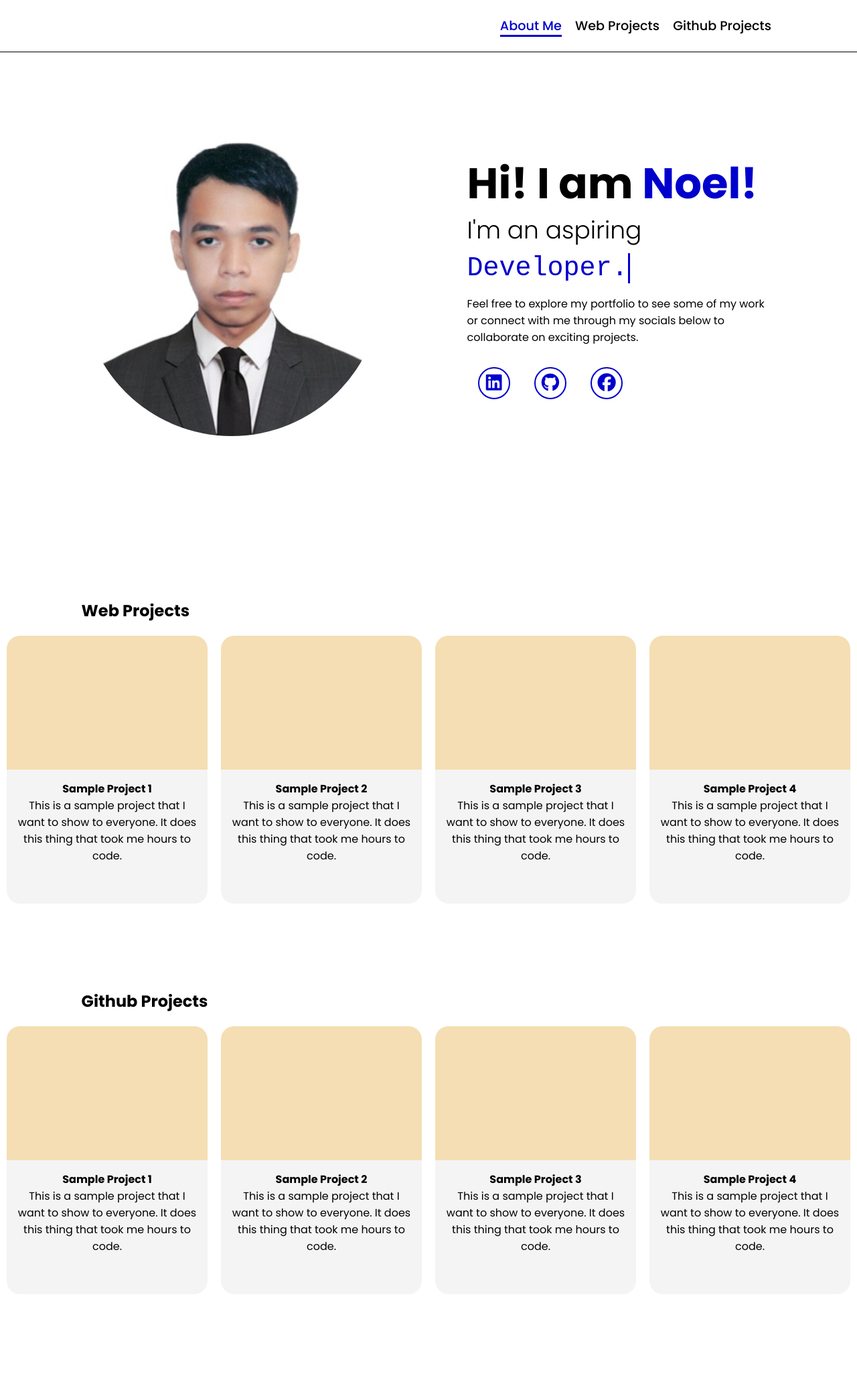
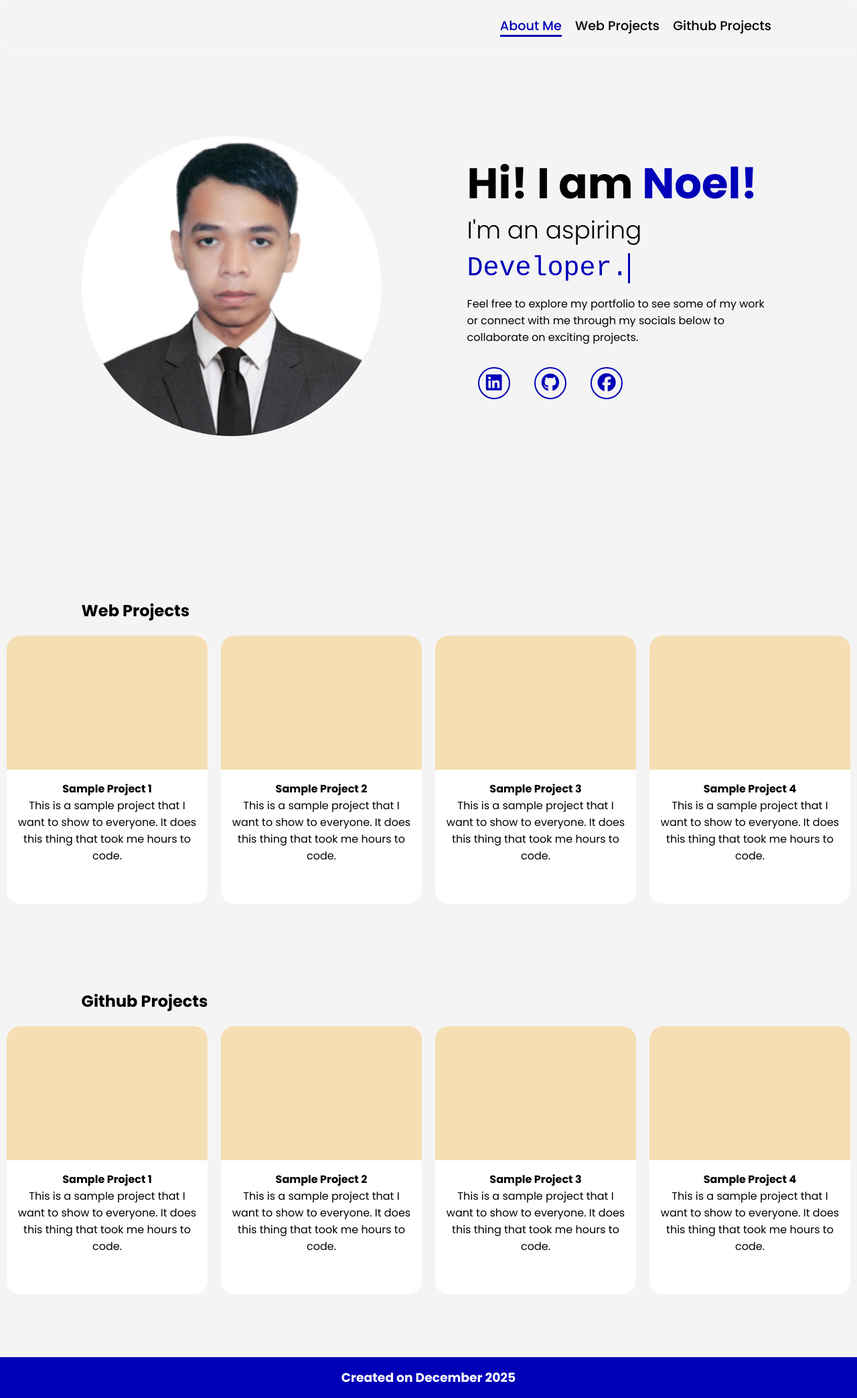
Before and after one commit to NPerfei/ptflio-wb_sys_tch, a plain HTML site: page index.html in a window 1280 px wide. Shown: the whole page at 67% size. Before the commit the page ends 1996 px from the top, so only its background shows below. Drawn offline with Linux system fonts and the light colour scheme.

Commit message:
changed colors

```diff
--- a/index.html
+++ b/index.html
@@ -37,7 +37,7 @@
         </section>
 
         <section id="web-projects">
-            <h2>Web Projects</h2>
+            <h2 class="section-title">Web Projects</h2>
             <div class="project-list">
                 <a href="" class="project-link-wrapper">
                     <div class="project-card">
@@ -87,7 +87,7 @@
         </section>
 
         <section id="github-projects">
-            <h2>Github Projects</h2>
+            <h2 class="section-title">Github Projects</h2>
             <div class="project-list">
                 <a href="" class="project-link-wrapper">
                     <div class="project-card">
@@ -139,7 +139,7 @@
     </div>
 
     <footer>
-
+      <h3>Created on December 2025</h3>
     </footer>
 
     <script src="./js/script.js"></script>
--- a/js/script.js
+++ b/js/script.js
@@ -1,15 +1,16 @@
 const sections = document.querySelectorAll("section");
 const navLinks = document.querySelectorAll("nav a");
-
 
 const observer = new IntersectionObserver(
     (entries) => {
         entries.forEach((entry) => {
             if (entry.isIntersecting) {
                 navLinks.forEach((link) => link.classList.remove("active"));
+                sections.forEach((section) => {section.firstElementChild.classList.remove("active")})
 
                 const id = entry.target.id;
                 document.querySelector(`nav a[href="#${id}"]`).classList.add('active');
+                document.getElementById(`${id}`).firstElementChild.classList.add('active');
             }
         });
     },
--- a/styles/style.css
+++ b/styles/style.css
@@ -1,10 +1,11 @@
 @import url('https://fonts.googleapis.com/css2?family=Oswald:wght@200..700&family=Poppins:ital,wght@0,100;0,200;0,300;0,400;0,500;0,600;0,700;0,800;0,900;1,100;1,200;1,300;1,400;1,500;1,600;1,700;1,800;1,900&display=swap');
 
 :root {
-    --main: #0000CC;
-    --main_bg: #fff;
+    --main: #0000B8;
+    --main_shadow: rgba(0, 0, 184, 0.5);
+    --main_bg: #f4f4f4;
     --main_dark: #E00000;
-    --main_bg_dark: #1a1a1a;
+    --main_bg_dark: #000;
     scroll-behavior: smooth;
 }
 
@@ -28,9 +29,7 @@ header {
     left: 0;
     width: 100%;
     padding: 1.5rem 10%;
-    /* backdrop-filter: blur(3px); */
-    background-color: #fff;
-    border-bottom: 1px solid black;
+    backdrop-filter: blur(3px);
     display: flex;
     justify-content: right;
     align-items: center;
@@ -73,6 +72,14 @@ section {
     /* border: 1px solid black; */
     padding: 4rem 5% 4rem;
     scroll-margin-top: 30px;
+}
+
+.section-title {
+    transition: 0.5s ease;
+}
+
+.section-title.active {
+    color: var(--main);
 }
 
 #about-me {
@@ -181,12 +188,12 @@ span {
     width: 300px;
     border-radius: 20px;
     transition: 0.3s ease;
-    background-color: #f4f4f4;
+    background-color: #fff;
 }
 
 .project-card:hover {
     transform: translateY(-15px);
-    box-shadow: 0 5px 10px rgba(0, 0, 0, 0.5);
+    box-shadow: 0 5px 5px -1px var(--main_shadow);
 }
 
 .project-image {
@@ -205,3 +212,11 @@ span {
     text-decoration: none;
     color: inherit;
 }
+
+footer {
+    padding: 1rem;
+    text-align: center;
+    margin-top: 30px;
+    color: white;
+    background-color: var(--main);
+}
```
